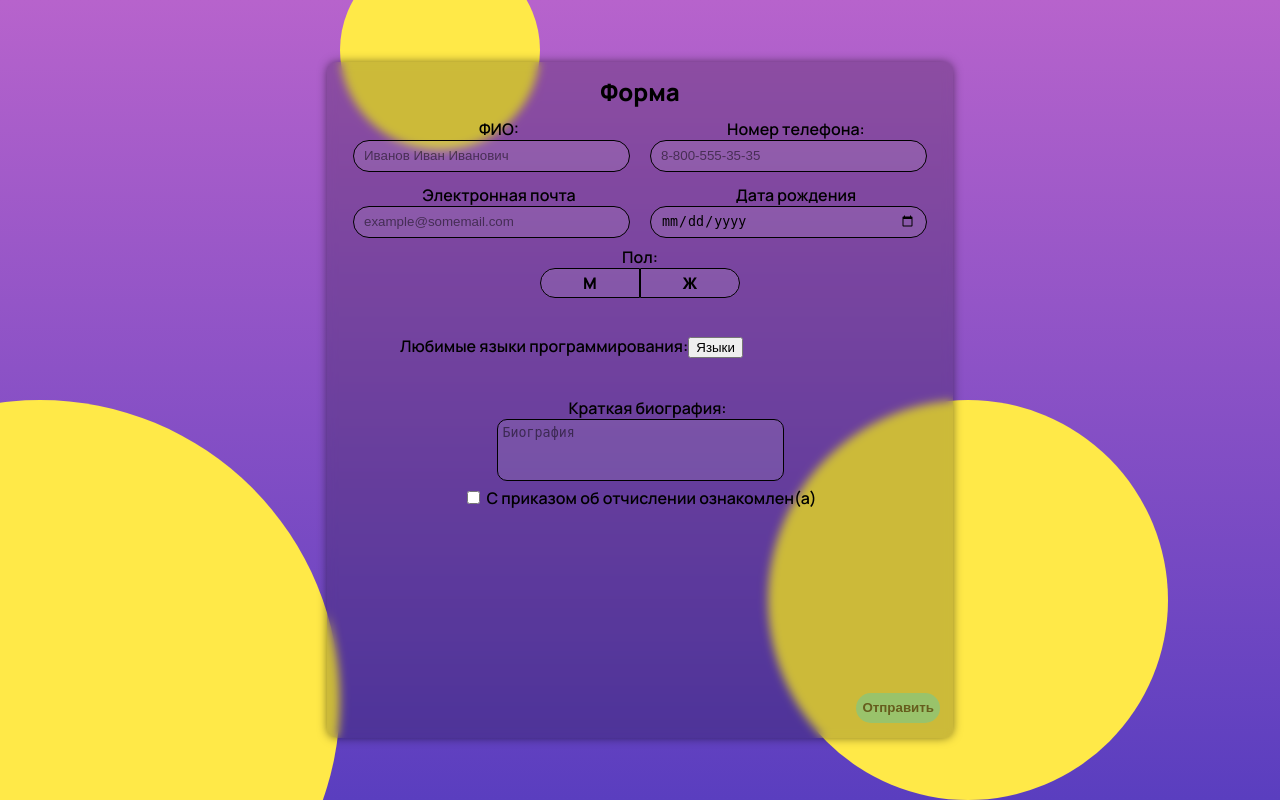
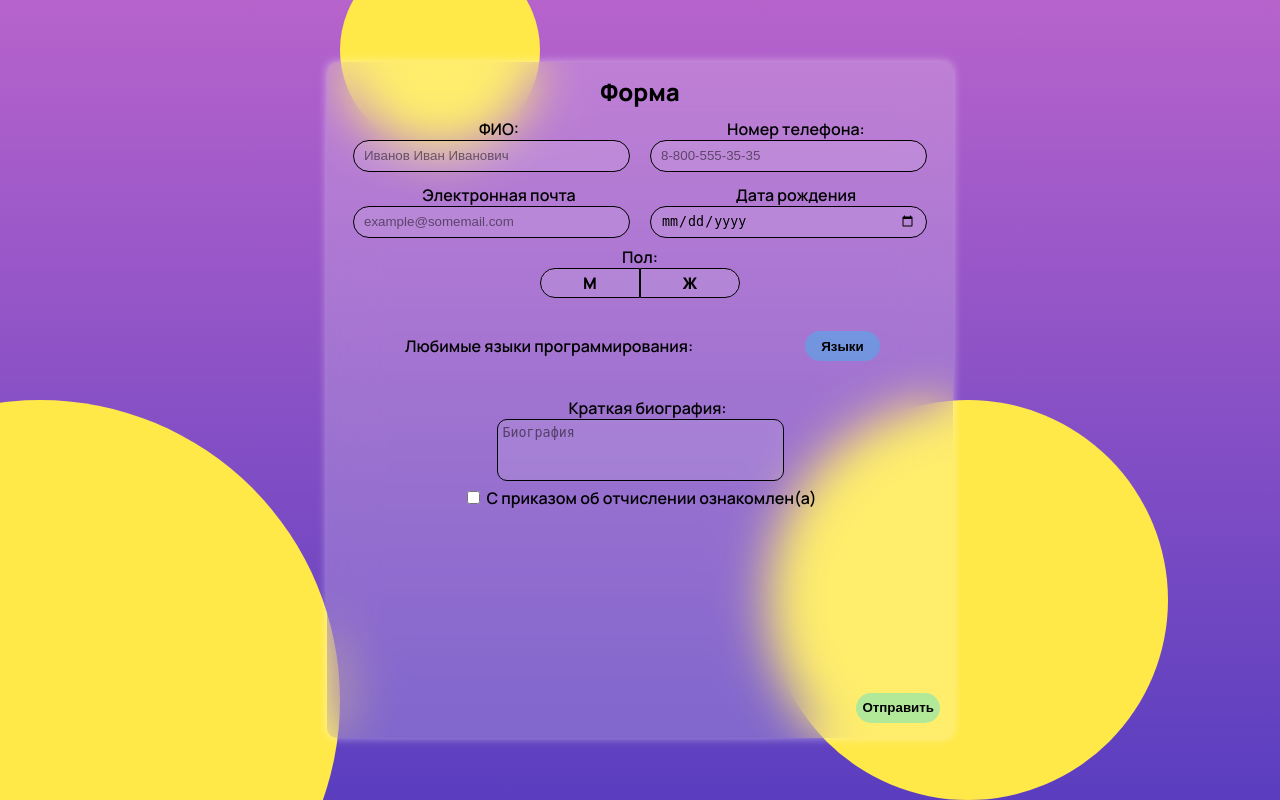
Before and after one commit to Offly123/web-backend, a PHP site: page / in a window 1280 px wide. Run offline with PHP 8.4, Linux system fonts and the light colour scheme.

Commit message:
Всё доделал (верим)

```diff
--- a/3/front.js
+++ b/3/front.js
@@ -4,14 +4,23 @@ $(document).ready(function() {
     $("#" + $(this).attr("for")).prop("checked", true);
   })
 
+
   $("#toggle-languages").click(function() {
     $(".language-list").toggleClass("show-languages");
   });
+  // дальше бога нет
   $(".language-list").on({
     focusout: function(event) {
-      if (!$(event.relatedTarget).closest(".language-list").length) {
+      if ($(event.relatedTarget)[0] == undefined ||
+         ($(event.relatedTarget)[0].className != "language-label" &&
+          $(event.relatedTarget)[0].className != "dont-close"))
         $(".language-list").removeClass("show-languages");
-      }
     }
   });
+  $(document).click(function(event) {
+    if ($(event.target)[0] == undefined ||
+       ($(event.target)[0].className != "dont-close")) {
+         $(".language-list").removeClass("show-languages");
+    }
+  })
 });
--- a/3/index.html
+++ b/3/index.html
@@ -64,7 +64,7 @@
 
                     <div class="btn-wrapper">
                         <input name="sex" type="radio" id="radio2" class="radio-btn" value="female">
-                        <label for="radio2" tabindex="0">Ж</label>
+                        <label class="TEST" for="radio2" tabindex="0">Ж</label>
                     </div>
 
                 </div>
@@ -75,55 +75,55 @@
                 <label>Любимые языки программирования: </label>
 
                 <div class="language-btn">
-                    <button id="toggle-languages" type="button">Языки</button>
-                    <ul class="language-list hide-languages">
-                        <li>
-                            <input id="language1" name="language" type="checkbox" value="1">
-                            <label for="language1" tabindex="0">Pascal</label>
+                    <button class="dont-close" id="toggle-languages" type="button">Языки</button>
+                    <ul class="language-list">
+                        <li class="dont-close">
+                            <input class="dont-close" id="language1" name="language" type="checkbox" value="1">
+                            <label class="dont-close" for="language1" tabindex="0">Pascal</label>
                         </li>
-                        <li>
-                            <input id="language2" name="language" type="checkbox" value="2">
-                            <label for="language2" tabindex="0">C</label>
+                        <li class="dont-close">
+                            <input class="dont-close" id="language2" name="language" type="checkbox" value="2">
+                            <label class="dont-close" for="language2" tabindex="0">C</label>
                         </li>
-                        <li>
-                            <input id="language3" name="language" type="checkbox" value="3">
-                            <label for="language3" tabindex="0">C++</label>
+                        <li class="dont-close">
+                            <input class="dont-close" id="language3" name="language" type="checkbox" value="3">
+                            <label class="dont-close" for="language3" tabindex="0">C++</label>
                         </li>
-                        <li>
-                            <input id="language4" name="language" type="checkbox" value="4">
-                            <label for="language4" tabindex="0">JavaScript</label>
+                        <li class="dont-close">
+                            <input class="dont-close" id="language4" name="language" type="checkbox" value="4">
+                            <label class="dont-close" for="language4" tabindex="0">JavaScript</label>
                         </li>
-                        <li>
-                            <input id="language5" name="language" type="checkbox" value="5">
-                            <label for="language5" tabindex="0">PHP</label>
+                        <li class="dont-close">
+                            <input class="dont-close" id="language5" name="language" type="checkbox" value="5">
+                            <label class="dont-close" for="language5" tabindex="0">PHP</label>
                         </li>
-                        <li>
-                            <input id="language6" name="language" type="checkbox" value="6">
-                            <label for="language6" tabindex="0">Python</label>
+                        <li class="dont-close">
+                            <input class="dont-close" id="language6" name="language" type="checkbox" value="6">
+                            <label class="dont-close" for="language6" tabindex="0">Python</label>
                         </li>
-                        <li>
-                            <input id="language7" name="language" type="checkbox" value="7">
-                            <label for="language7" tabindex="0">Java</label>
+                        <li class="dont-close">
+                            <input class="dont-close" id="language7" name="language" type="checkbox" value="7">
+                            <label class="dont-close" for="language7" tabindex="0">Java</label>
                         </li>
-                        <li>
-                            <input id="language8" name="language" type="checkbox" value="8">
-                            <label for="language8" tabindex="0">Haskel</label>
+                        <li class="dont-close">
+                            <input class="dont-close" id="language8" name="language" type="checkbox" value="8">
+                            <label class="dont-close" for="language8" tabindex="0">Haskel</label>
                         </li>
-                        <li>
-                            <input id="language9" name="language" type="checkbox" value="9">
-                            <label for="language9" tabindex="0">Clojure</label>
+                        <li class="dont-close">
+                            <input class="dont-close" id="language9" name="language" type="checkbox" value="9">
+                            <label class="dont-close" for="language9" tabindex="0">Clojure</label>
                         </li>
-                        <li>
-                            <input id="language10" name="language" type="checkbox" value="10">
-                            <label for="language10" tabindex="0">Prolog</label>
+                        <li class="dont-close">
+                            <input class="dont-close" id="language10" name="language" type="checkbox" value="10">
+                            <label class="dont-close" for="language10" tabindex="0">Prolog</label>
                         </li>
-                        <li>
-                            <input id="language11" name="language" type="checkbox" value="11">
-                            <label for="language11" tabindex="0">Scala</label>
+                        <li class="dont-close">
+                            <input class="dont-close" id="language11" name="language" type="checkbox" value="11">
+                            <label class="dont-close" for="language11" tabindex="0">Scala</label>
                         </li>
-                        <li>
-                            <input id="language12" name="language" type="checkbox" value="12">
-                            <label for="language12" tabindex="0">Go</label>
+                        <li class="dont-close">
+                            <input class="dont-close" id="language12" name="language" type="checkbox" value="12">
+                            <label class="dont-close" for="language12" tabindex="0">Go</label>
                         </li>
                     </ul>
                 </div>
@@ -135,7 +135,7 @@
             </div>
             <div>
                 <input id="agreement" type="checkbox" name="agreement1" required>
-                <label for="agreement">С приказом об отчислении ознакомлен(а)</label><br>
+                <label for="agreement">С приказом об отчислении ознакомлен(а)<!--мне лень делать эту кнопку--></label><br>
             </div>
         </div>
         <div class="form-end">
--- a/3/style.css
+++ b/3/style.css
@@ -55,21 +55,21 @@ body {
 }
 
 
+
 /* ФОРМА */
 
 
 
 form {
   font-weight: 600;
-  box-shadow: 0px 0px 10px rgba(0, 0, 0, .5);
-  background-color: rgba(0, 0, 0, .2);
+  box-shadow: 0px 0px 10px rgba(255, 255, 255, .5);
+  background-color: rgba(255, 255, 255, .2);
   height: clamp(50px, 95dvh, 650px);
   width: clamp(200px , 85vw, 600px);
   padding: max(5px, 1vw);
   border-radius: 10px;
-  outline: #5100ff 10px;
   color: black;
-  backdrop-filter: blur(5px);
+  backdrop-filter: blur(25px);
 }
 
 
@@ -84,7 +84,6 @@ form > .head {
   font-size: 1.5rem;
   text-align: center;
 }
-
 
 
 
@@ -140,7 +139,7 @@ form > .main > .element {
 }
 
 .element > input:hover {
-  background-color: rgba(255, 255, 255, 0.15);
+  background-color: rgba(255, 255, 255, 0.2);
 }
 
 .element > input::placeholder {
@@ -244,25 +243,50 @@ form > .main > .element {
   display: flex;
   flex-direction: row;
   align-items: center;
+  justify-content: space-between;
   height: clamp(20px, 14%, 140px);
   width: clamp(300px, 80%, 500px);
+}
+
+.languages > label {
+  align-content: center;
 }
 
 .language-btn {
   position: relative;
 }
 
+#toggle-languages {
+  font-weight: 600;
+  border: none;
+  border-radius: 100px;
+  height: clamp(30px, 1vw, 70px);
+  width: 75px;
+  background-color: rgba(0, 221, 255, 0.3);
+  transition: all .3s;
+}
+
+#toggle-languages:hover {
+  background-color: rgba(0, 221, 255, 0.5);
+}
+
+#toggle-languages:focus {
+  outline: none;
+  box-shadow: 0px 0px 7px rgba(0, 0, 0, .3) inset;
+}
+
 .language-list {
   display: none;
   flex-direction: column;
-  height: 75px;
+  height: 100px;
   width: fit-content;
   overflow: hidden;
   overflow-y:visible;
   border-radius: 5px;
   position: absolute;
-  top: 25px;
+  top: 35px;
   right: 0;
+  backdrop-filter: blur(5px);
 }
 
 .show-languages {
@@ -275,28 +299,32 @@ form > .main > .element {
 
 .language-list::-webkit-scrollbar-track {
   background-color: rgba(255, 255, 255, 0.5);
+  border-left: 1px solid rgba(255, 255, 255, 1);
   border-radius: 0 5px 5px 0;
   width: 5px;
 }
 
 .language-list::-webkit-scrollbar-thumb {
-  background-color: rgba(255, 255, 255, 1);
+  background-color: rgba(0, 221, 255, 0.4);
   border-radius: 0 5px 5px 0;
   width: 5px;
 }
 
 .languages > label {
-
+  padding: 5px;
+  height: 100%;
 }
 
 .language-list > li {
-  background-color: rgba(255, 255, 255, .1);
-  padding: 3px;
+  padding-left: 5px;
+  width: 100px;
+  display: block;
+  background-color: rgba(255, 255, 255, .4);
   transition: all .2s;
 }
 
 .language-list > li:hover {
-  background-color: rgba(255, 255, 255, .15);
+  background-color: rgba(255, 255, 255, .5);
 }
 
 .language-list > li:has(input:checked) {
@@ -304,7 +332,6 @@ form > .main > .element {
 }
 
 .language-list > li > input {
-  z-index: 1;
   text-align: center;
   visibility: hidden;
   display: none;
@@ -347,7 +374,7 @@ form > .main > .element {
 }
 
 #biography > textarea:hover {
-  background-color: rgba(255, 255, 255, .15);
+  background-color: rgba(255, 255, 255, .2);
 }
 
 #biography > textarea:focus {
@@ -372,11 +399,15 @@ form > .main > .element {
   border: none;
   border-radius: 100px;
   height: clamp(30px, 1vw, 70px);
-  background-color: rgba(0, 221, 255, 0.5);
-  opacity: .5;
+  background-color: rgba(0, 221, 255, 0.3);
   transition: all .3s;
 }
 
 #submit-btn:hover {
-  background-color: rgba(0, 221, 255, 0.7);
+  background-color: rgba(0, 255, 200, 0.5);
 }
+
+#submit-btn:focus {
+  outline: none;
+  box-shadow: 0px 0px 7px rgba(0, 0, 0, .3) inset;
+}
```
